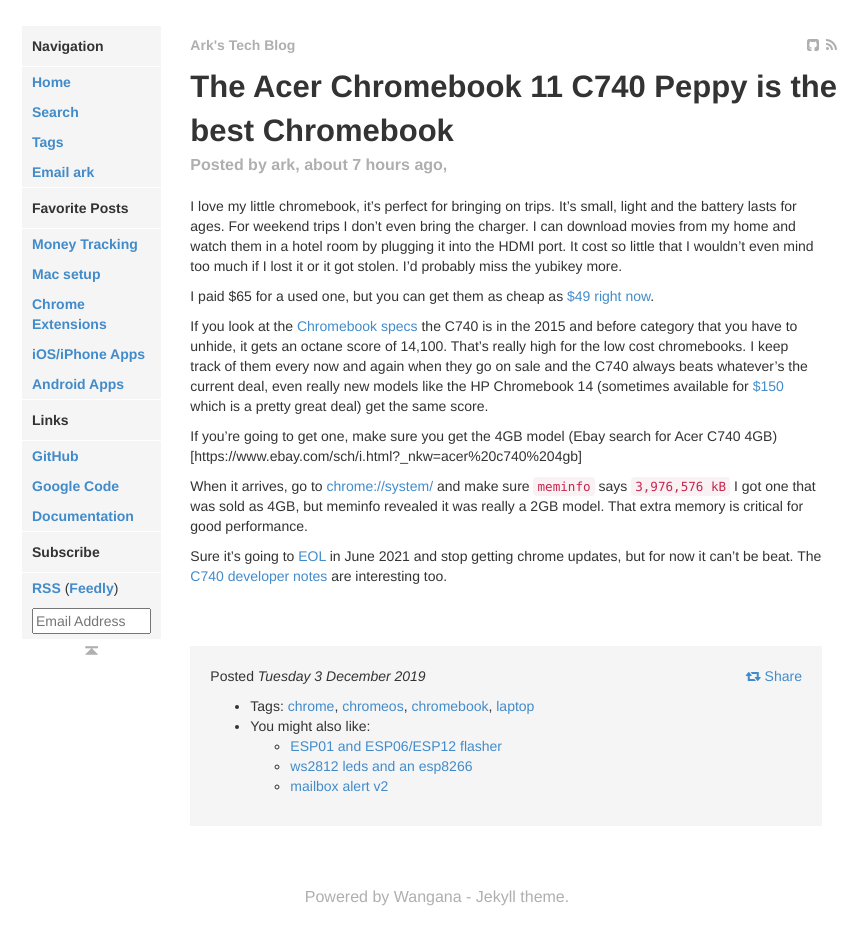
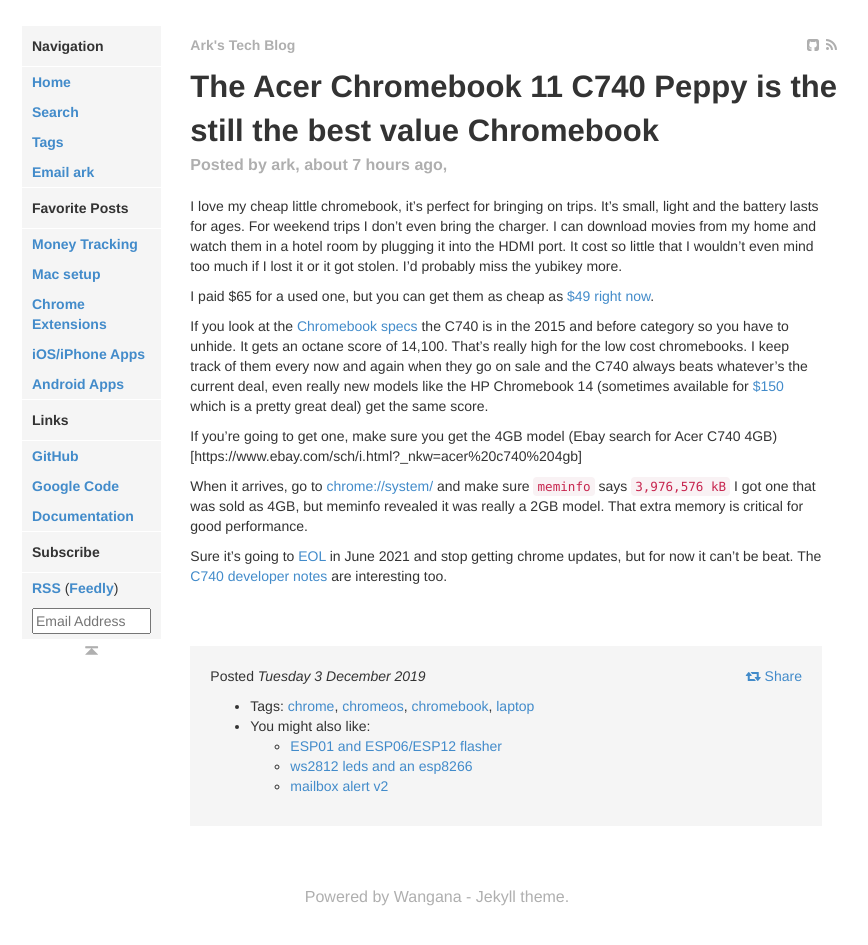
Before and after one commit to arkarkark/arkarkark.github.io, a Jekyll site: the page built from _posts/2019-12-03-chromebook.md, in a window 1280 px wide and 946 px high. Shown: the whole window, without its empty margins (203-1071 px from the left). Built offline with Jekyll 4.4.1, drawn with Linux system fonts in a browser that asks for light colours; some web fonts are replaced.

Commit message:
title tweak

```diff
--- a/_posts/2019-12-03-chromebook.md
+++ b/_posts/2019-12-03-chromebook.md
@@ -8,13 +8,13 @@
 - chromeos
 - chromebook
 - laptop
-title: The Acer Chromebook 11 C740 Peppy is the best Chromebook
+title: The Acer Chromebook 11 C740 Peppy is the still the best value Chromebook
 ---
-I love my little chromebook, it's perfect for bringing on trips. It's small, light and the battery lasts for ages. For weekend trips I don't even bring the charger. I can download movies from my home and watch them in a hotel room by plugging it into the HDMI port. It cost so little that I wouldn't even mind too much if I lost it or it got stolen. I'd probably miss the yubikey more.
+I love my cheap little chromebook, it's perfect for bringing on trips. It's small, light and the battery lasts for ages. For weekend trips I don't even bring the charger. I can download movies from my home and watch them in a hotel room by plugging it into the HDMI port. It cost so little that I wouldn't even mind too much if I lost it or it got stolen. I'd probably miss the yubikey more.
 
 I paid $65 for a used one, but you can get them as cheap as [$49 right now](https://www.ebay.com/itm/_/233404015037).
 
-If you look at the [Chromebook specs](https://zipso.net/chromebook-specs-comparison-table/) the C740 is in the 2015 and before category that you have to unhide, it gets an octane score of 14,100. That's really high for the low cost chromebooks. I keep track of them every now and again when they go on sale and the C740 always beats whatever's the current deal, even really new models like the HP Chromebook 14 (sometimes available for [$150](https://www.target.com/p/spoofee-dot-com/-/A-76374197?clkid=9cae8448N0f2911ea937d42010a246f19) which is a pretty great deal) get the same score.
+If you look at the [Chromebook specs](https://zipso.net/chromebook-specs-comparison-table/) the C740 is in the 2015 and before category so you have to unhide. It gets an octane score of 14,100. That's really high for the low cost chromebooks. I keep track of them every now and again when they go on sale and the C740 always beats whatever's the current deal, even really new models like the HP Chromebook 14 (sometimes available for [$150](https://www.target.com/p/spoofee-dot-com/-/A-76374197?clkid=9cae8448N0f2911ea937d42010a246f19) which is a pretty great deal) get the same score.
 
 If you're going to get one, make sure you get the 4GB model
 (Ebay search for Acer C740 4GB)[https://www.ebay.com/sch/i.html?_nkw=acer%20c740%204gb]
```
